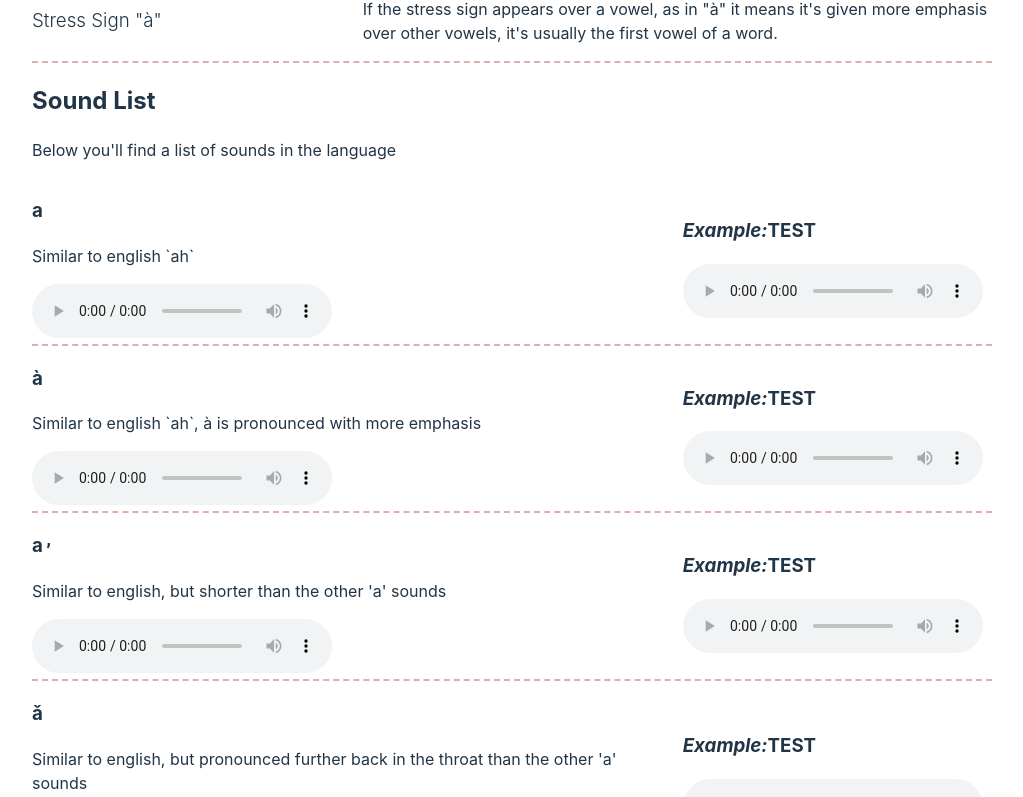
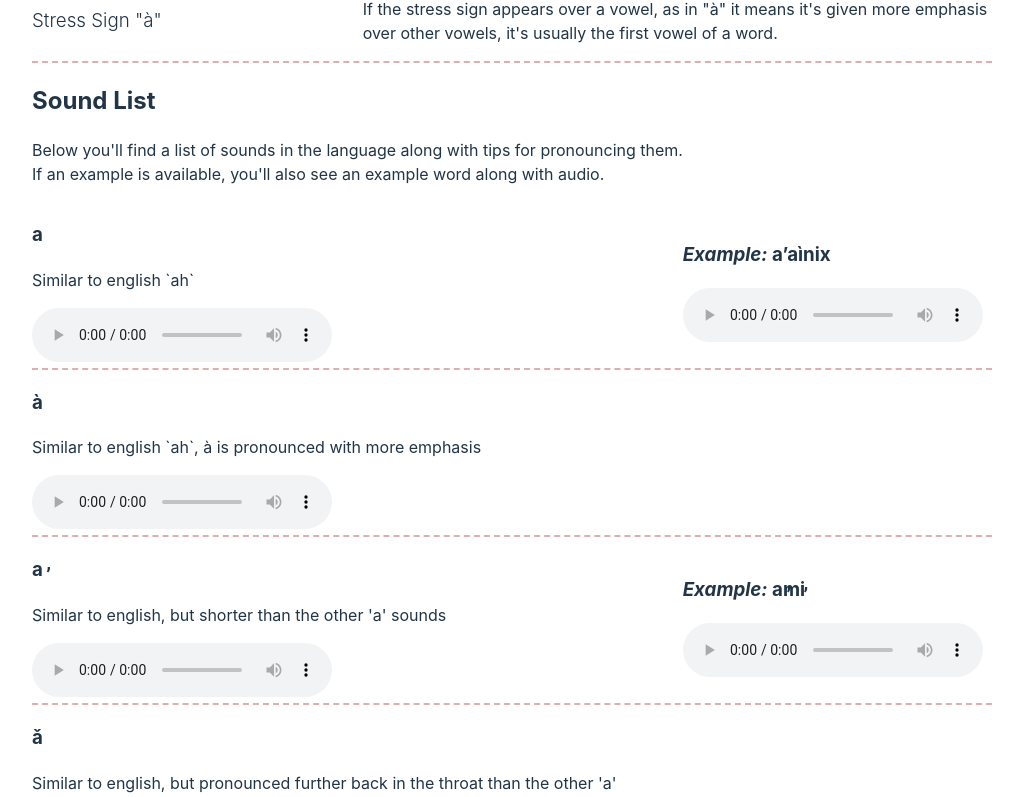
Before and after one commit to Trev004/DGL-409-Wuikinuxv-Learning-App, a React (Vite) app in the folder Wuikinuxv Learning App/: page / in a window 1280 px wide. Shown: the part 712-1509 px from the top of the page, without its empty margins (128-1151 px from the left). Built offline with nearby package versions, Linux system fonts and the light colour scheme.

Commit message:
Add examples dynamically (if available) to "basics"
Should dynamically display example words to sounds if one exists.
TODO is add the words to the JSON

```diff
--- a/Wuikinuxv Learning App/src/assets/Pages/Basics.jsx
+++ b/Wuikinuxv Learning App/src/assets/Pages/Basics.jsx
@@ -33,7 +33,9 @@ function Basics () {
                 </div>
                 <div className="word-soundlist">
                     <h2>Sound List</h2>
-                    <p>Below you&apos;ll find a list of sounds in the language</p>
+                    <p>Below you&apos;ll find a list of sounds in the language along with tips for pronouncing them.
+                        <br /> If an example is available, you&apos;ll also see an example word along with audio.
+                    </p>
                     {baseSounds.map((soundData, index) => (
                       <div className="word-section-sound" key={index}>
                         <div className="word-section-sound-intro">
@@ -41,10 +43,12 @@ function Basics () {
                           <p>{soundData.tip}</p>
                           <audio controls src={soundData.file}></audio>
                         </div>
-                        <div className="word-section-sound-example">
-                            <h3><i>Example:</i>TEST</h3>
-                            <audio controls src=""></audio>
-                        </div>
+                        {soundData.example && soundData.exampleFile && (
+                            <div className="word-section-sound-example">
+                                <h3><i>Example:</i> {soundData.example}</h3>
+                                <audio controls src={soundData.exampleFile}></audio>
+                            </div>
+                        )}
                       </div>
                     ))}
                 </div>
--- a/Wuikinuxv Learning App/src/assets/words.json
+++ b/Wuikinuxv Learning App/src/assets/words.json
@@ -41,13 +41,27 @@
             "meaning": "How are you",
             "file": "/audio/howareyou.mp3",
             "sounds": ["s", "a", "s", " ", "’", "ǎ", "ì", "x", "s", "t̓", "a", "kv", "a", "’", "a"]
+        },
+        {
+            "word": "a’aìnix",
+            "meaning": "Eyebrows",
+            "file": "/audio/eyebrows.mp3",
+            "sounds": ["a", "’", "a", "ì", "n", "i", "x"]
+        },
+        {
+            "word": "a̓m̓i",
+            "meaning": "Small",
+            "file": "/audio/small.mp3",
+            "sounds": ["a̓", "m̓", "i"]
         }
     ],
     "baseSounds": [
         {
             "sound": "a",
             "tip": "similar to english `ah`",
-            "file": "/audio/sounds/a.mp3"
+            "file": "/audio/sounds/a.mp3",
+            "example": "a’aìnix",
+            "exampleFile": "/audio/eyebrows.mp3"
         },
         {
             "sound": "à",
@@ -57,7 +71,9 @@
         {
             "sound": "a̓",
             "tip": "similar to english, but shorter than the other 'a' sounds",
-            "file": "/audio/sounds/astop.mp3"
+            "file": "/audio/sounds/astop.mp3",
+            "example": "a̓m̓i",
+            "exampleFile": "/audio/small.mp3"
         },
         {
             "sound": "ǎ",
```
